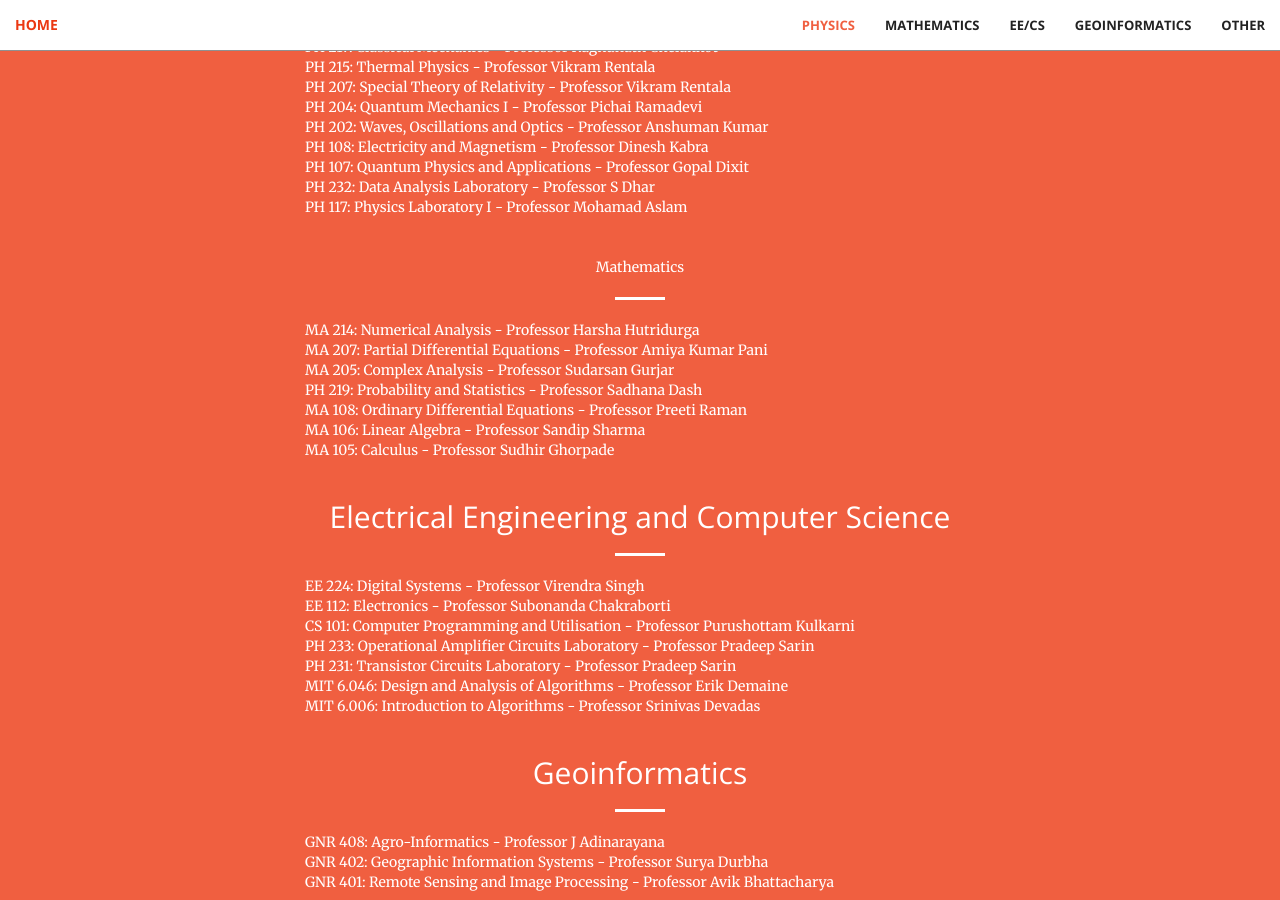
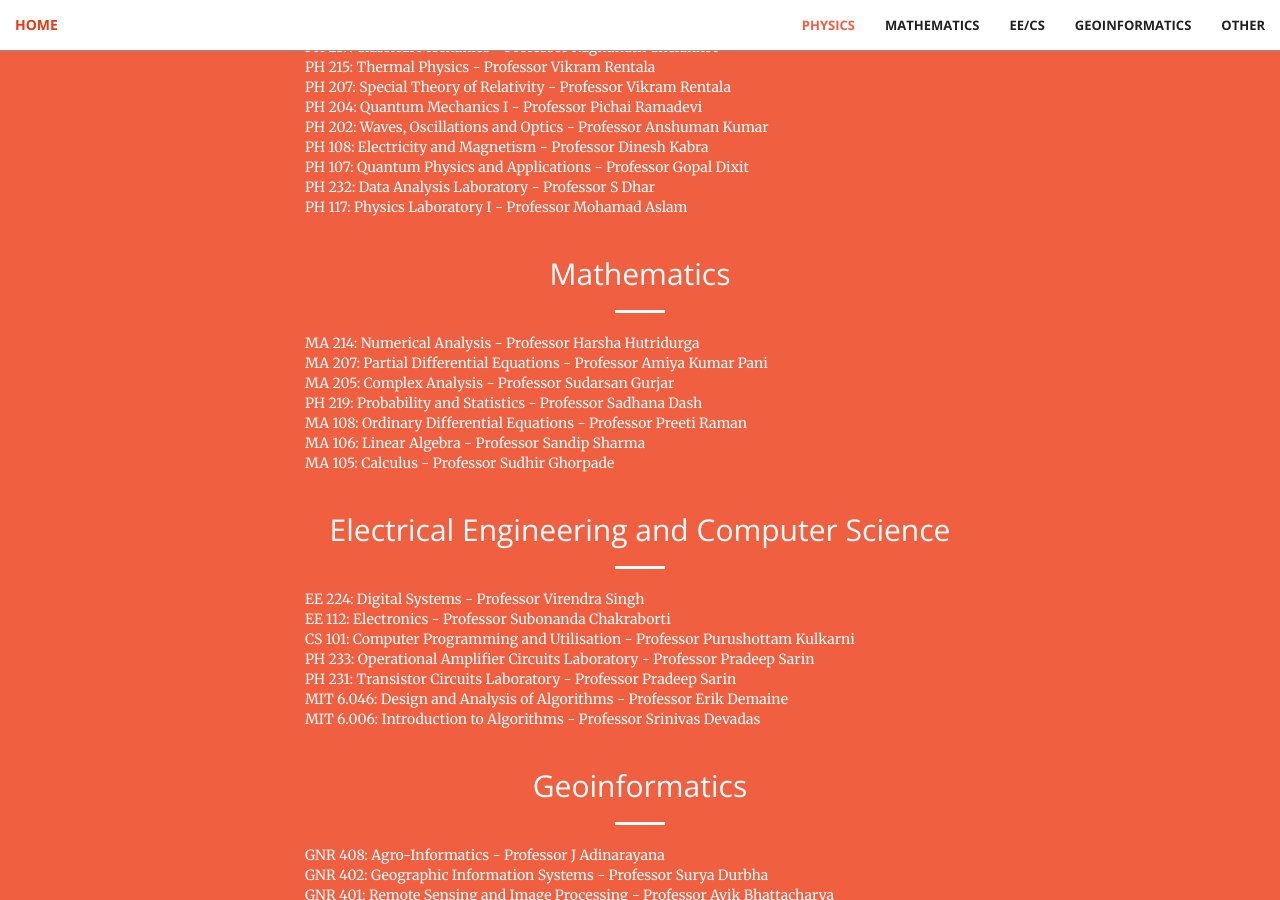
Before and after one commit to aravindbharathi/aravindbharathi.github.io, a Jekyll site: the page courses/index.html, which Jekyll copies as it is, in a window 1280 px wide and 900 px high, scrolled down 1375 px. Built offline with Jekyll 4.4.1, drawn with Linux system fonts in a browser that asks for light colours.

Commit message:
Update index.html

```diff
--- a/courses/index.html
+++ b/courses/index.html
@@ -181,7 +181,7 @@
                     </ul>
                     </p>
                   </div><br>
-                  <div id="demo" class="collapse>
+                  <div id="myDIV2">
                     <h2 class="section-heading" id="maths">Mathematics</h2>
                     <hr class="light">
                     <p class="text-faded">
```
